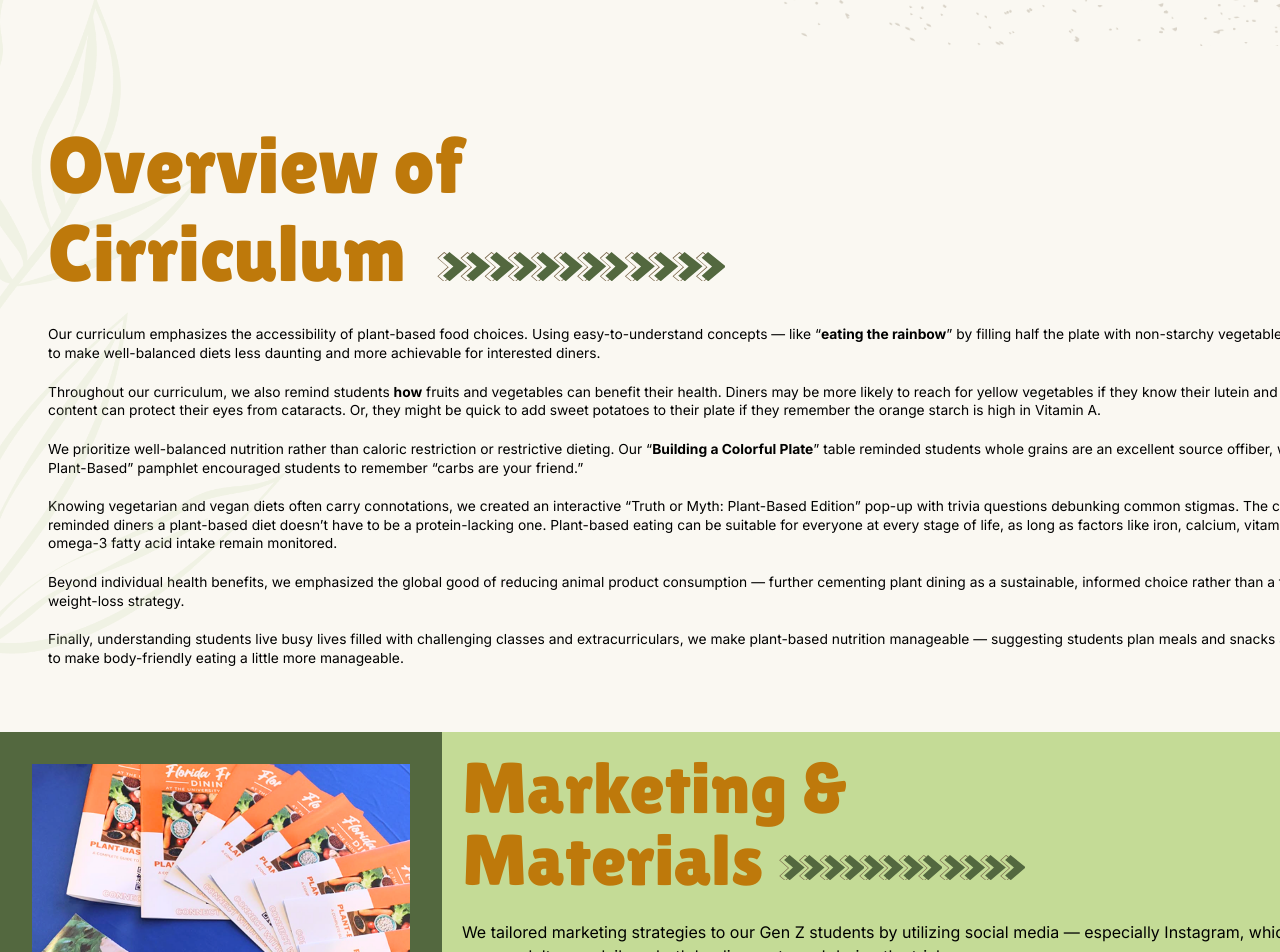
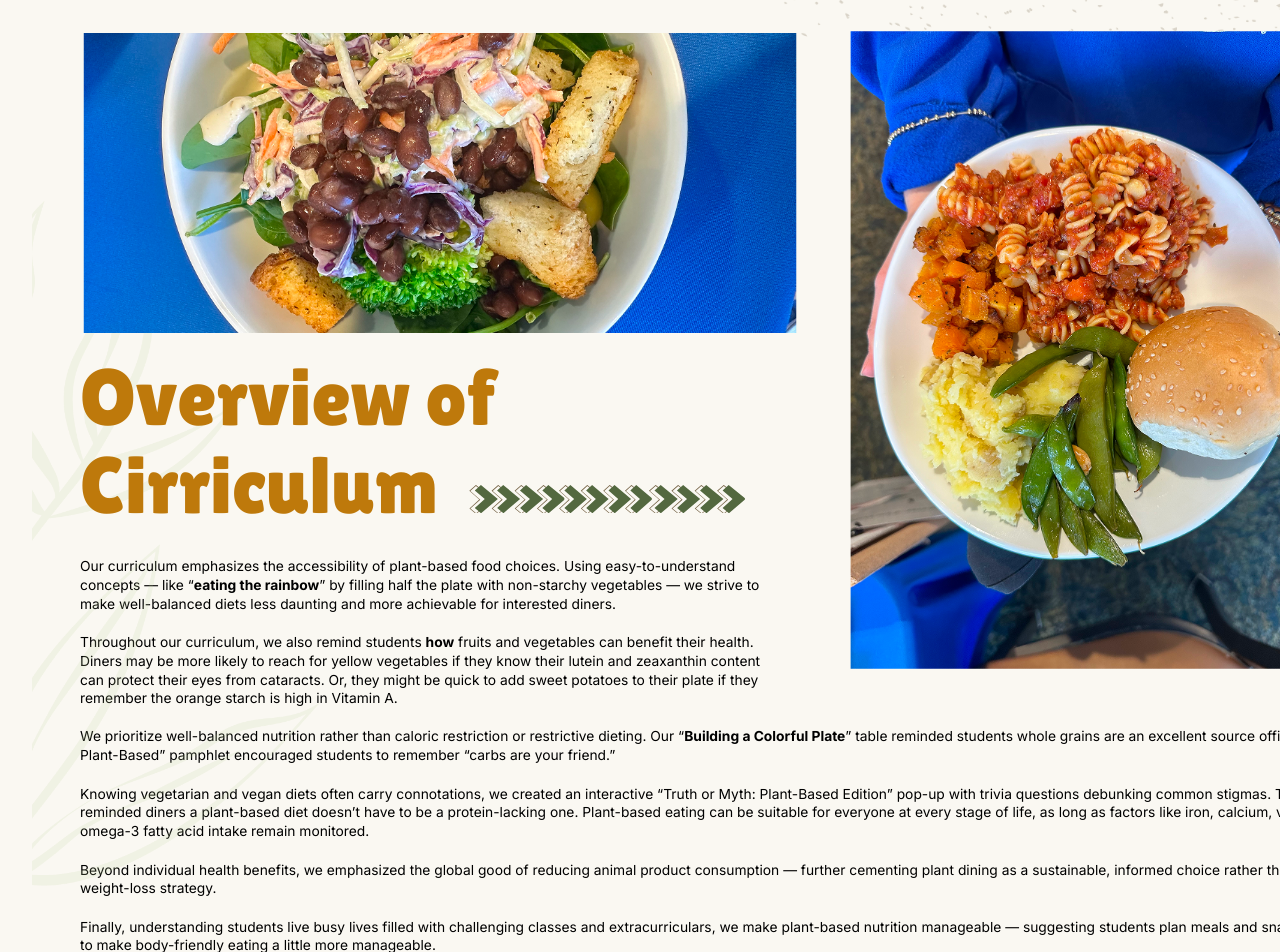
Before and after one commit to The-Agency-at-UF/RootsAndSeeds, a React (Create React App) app in the folder ras-frontend/: page / in a window 1280 px wide. Shown: the part 1920-2872 px from the top of the page. Built offline with nearby package versions, Linux system fonts and the light colour scheme.

Commit message:
fix: image wrapping

```diff
--- a/ras-frontend/src/App.tsx
+++ b/ras-frontend/src/App.tsx
@@ -11,7 +11,6 @@ function App() {
     <Marketing/>
     <SocialMedia/>
     <Program/>
-    <Overview/>
     <Education/>
     <Feedback/>
     </div>
--- a/ras-frontend/src/tilesets/Overview.css
+++ b/ras-frontend/src/tilesets/Overview.css
@@ -10,8 +10,38 @@ body {
   margin: 0 auto;
 }
 
-.overview-section{
+.overview-section {
   position: relative;
+  padding: 2rem;
+  margin-bottom: -4rem;
+}
+
+/* Image container for image 1 sits at the top */
+.overview-images {
+  display: flex;
+  justify-content: center;
+  gap: 1rem;
+}
+
+/* Image 1: scaled down and positioned as desired */
+.overview-food-1 {
+  max-width: auto;
+  height: 400px;
+  object-fit: cover;
+  transform: scale(0.75) translateX(-28rem) translateY(2.5rem);
+  transform-origin: center;
+  margin-right: -7rem;
+  position: relative;
+  z-index: 2;
+}
+
+/* Image 2: remove the huge translateY and use negative margin instead */
+.overview-food-2 {
+  float: right;
+  margin-left: 0.5rem; /* keeps text away from the image */
+  transform: scale(0.75); /* no vertical translate here */
+  position: relative;
+  margin-top: -39.5rem; /* adjust this value to move image 2 up as needed */
 }
 
 .overview-title {
@@ -24,19 +54,19 @@ body {
   margin-bottom: 1rem;
 }
 
+/* Header sits directly below image 1 */
 .overview-header {
   display: flex;
   gap: 0.8rem;
   align-items: center;
   margin-bottom: 0.8rem;
-    margin-top: 200px;
+  margin-top: 0;
   position: relative;
   z-index: 2;
 }
 
 .overview-info {
   flex: 1;
-    margin-right: 2rem;
   margin-left: 3rem;
   font-family: "Inter", sans-serif;
   font-size: 13.8px;
@@ -45,7 +75,6 @@ body {
 
 .overview-info > p {
   margin-bottom: 1.25rem;
-    margin-right: 2rem;
 }
 
 .overview-flower {
@@ -56,9 +85,25 @@ body {
   z-index: 1;
 }
 
-  .overview-arrows{
+.overview-arrows {
   margin-top: 100px;
   height: auto;
   width: 20%;
   transform: translateX(-40px);
 }
+
+/* The .no-wrap container clears the float without an extra transform */
+.no-wrap {
+  display: block;
+  clear: both;
+  position: relative;
+  /* Remove transform and rely on margins for positioning */
+  transform: translateY(-3rem);
+  font-family: "Inter", sans-serif;
+  font-size: 13.8px;
+  line-height: 1.35;
+  margin-bottom: 1.25rem;
+}
+.no-wrap > p{
+  margin-bottom: 1.25rem;
+}
--- a/ras-frontend/src/tilesets/Overview.tsx
+++ b/ras-frontend/src/tilesets/Overview.tsx
@@ -1,18 +1,26 @@
 import React from 'react'
 import arrows from "../images/arrows.svg"
 import flower from '../images/overview-flower.png'
+import img1 from "../images/overview-1.png"
+import img2 from "../images/overview-2.png"
 import './Overview.css'
 
 function Overview(){
     return (
         <div className="wrapper">
             <section className='overview-section'>
+                {/* Image 1 container: appears at the very top */}
+                <div className="overview-images">
+                    <img src={img1} alt="salad" className="overview-food-1" />
+                </div>
+
                 <img
                     src={flower}
                     alt="floral background"
                     className='overview-flower'
                 />
 
+                {/* Header with title appears directly below image 1 */}
                 <div className='overview-header'>
                     <h2 className='overview-title'>Overview of <br />Cirriculum</h2>
                     <img
@@ -21,7 +29,10 @@ function Overview(){
                         className='overview-arrows'
                     />
                 </div>
+
+                {/* Text block with image 2 inserted at the top so that text wraps around it */}
                 <div className='overview-info'>
+                    <img src={img2} alt="pasta, vegetables, and bread" className="overview-food-2" />
                     <p>Our curriculum emphasizes the accessibility of plant-based food choices.
                     Using easy-to-understand concepts — like “<b>eating the rainbow</b>” by filling half the
                     plate with non-starchy vegetables — we strive to make well-balanced diets less
@@ -32,6 +43,7 @@ function Overview(){
                         zeaxanthin content can protect their eyes from cataracts. Or, they might be quick to add sweet
                         potatoes to their plate if they remember the orange starch is high in Vitamin A.</p>
 
+                    <div className='no-wrap'>
                     <p>We prioritize well-balanced nutrition rather than caloric restriction or restrictive dieting.
                         Our “<b>Building a Colorful Plate</b>” table reminded students whole grains are an excellent source
                         offiber, while our “Why Plant-Based” pamphlet encouraged students to remember “carbs are your
@@ -48,7 +60,8 @@ function Overview(){
 
                     <p>Finally, understanding students live busy lives filled with challenging classes and
                         extracurriculars, we make plant-based nutrition manageable — suggesting students plan meals
-                        and snacks ahead of time to make body-friendly eating a little more manageable.  </p>
+                        and snacks ahead of time to make body-friendly eating a little more manageable.</p>
+                    </div>
                 </div>
             </section>
         </div>
```
Lines whose indentation alone changed are shown as unchanged.
